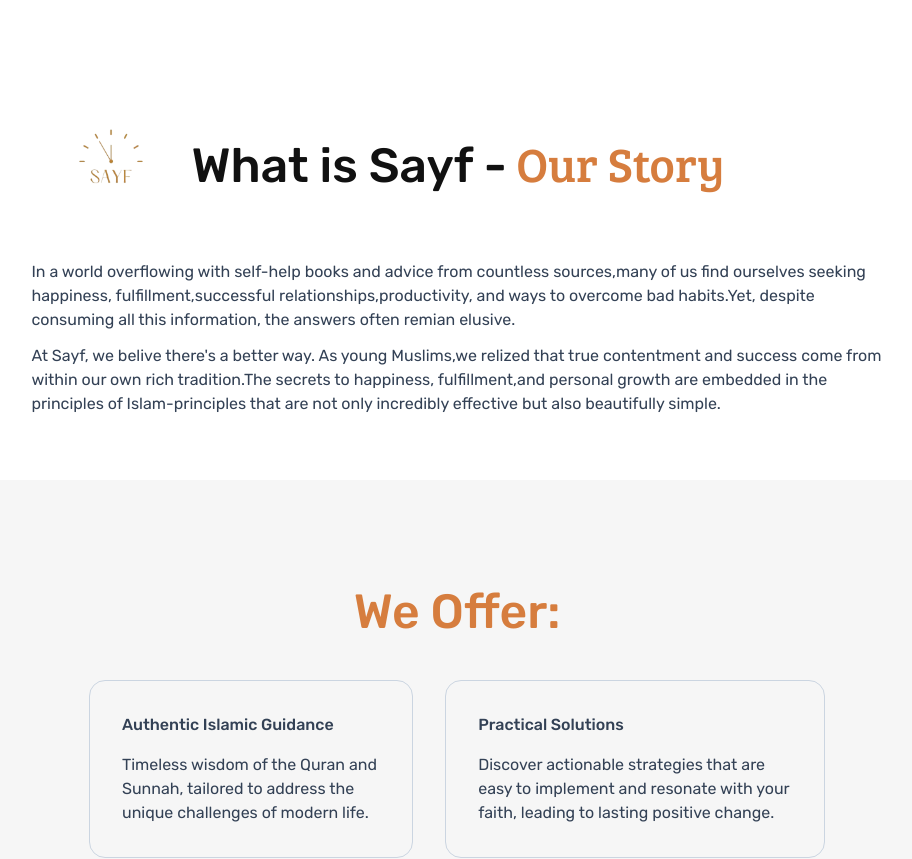
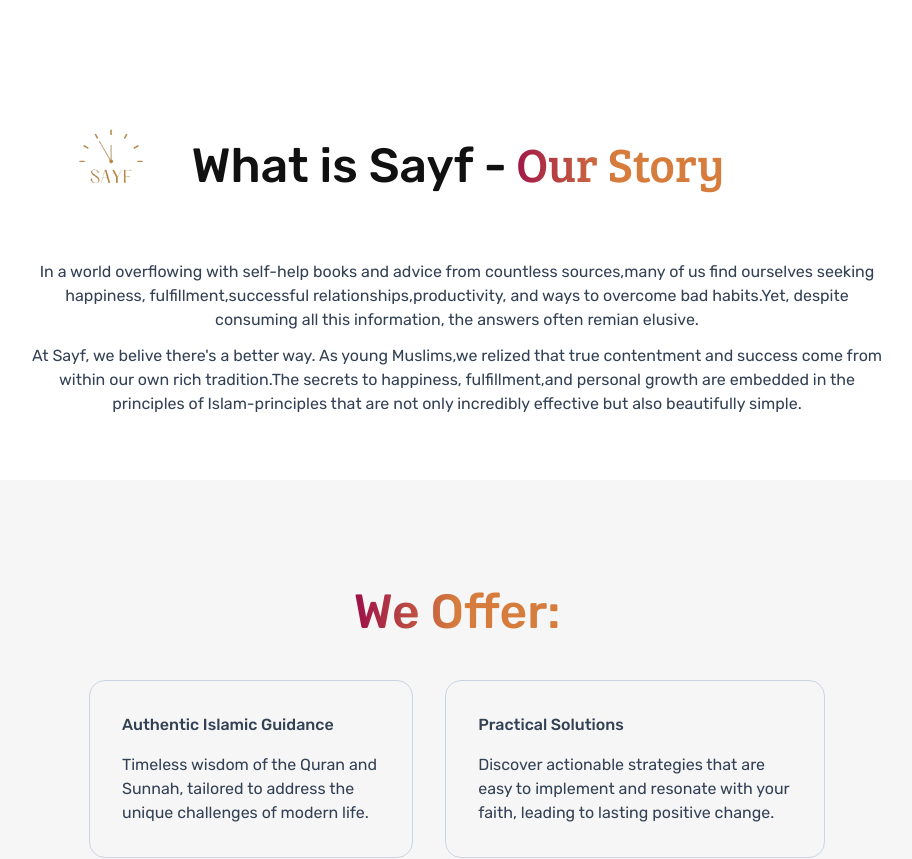
Before and after one commit to abdulrahmansoyooye/sayfproject, a Next.js app: page / in a window 1280 px wide. Shown: the part 760-1619 px from the top of the page, without its empty margins (183-1095 px from the left). Built offline with nearby package versions, Linux system fonts and the light colour scheme.

Commit message:
Add gradient back

```diff
--- a/app/globals.css
+++ b/app/globals.css
@@ -41,7 +41,7 @@
   font-family: var(--font-bree_serif);
 }
 .section {
-  @apply p-[5rem] mb-[3rem] max-lg:p-[2rem];
+  @apply p-[5rem] mb-[3rem] max-md:p-[2rem];
 }
 .nav {
   position: fixed;
@@ -115,13 +115,13 @@
   @apply w-full rounded-md border border-gray-200 bg-white py-2.5 font-satoshi pl-5 pr-12 text-sm shadow-sm font-medium focus:border-[#111d5e] focus:outline-none focus:ring-0;
 }
 .text-gradient-blue {
-  @apply bg-gradient-to-r from-[#D67D3E] via-[#D67D3E] to-[#D67D3E]  bg-clip-text text-transparent;
+  @apply bg-gradient-to-r from-[#9c0f48] via-[#D67D3E] to-[#D67D3E]  bg-clip-text text-transparent;
 }
 .black_btn {
-  @apply rounded-[0.4rem]  bg-[#D67D3E] p-[1rem_3rem] text-white transition-all hover:bg-[#9C0F48]  cursor-pointer text-center text-sm  flex items-center justify-center;
+  @apply rounded-[0.4rem]  bg-[#D67D3E] p-[1rem_3rem] text-white transition-all hover:bg-[#9C0F48]  cursor-pointer text-center text-sm  flex items-center justify-center shadow-[8px_5px_0_0_#f9e4d4];
 }
 .text-gradient-brown {
-  @apply bg-gradient-to-r from-[#D67D3E] via-[#D67D3E] to-[#F9E4D4]  bg-clip-text text-transparent;
+  @apply bg-gradient-to-r from-[#470D21] via-[#9C0F48] to-[#D67D3E]  bg-clip-text text-transparent;
 }
 .dark-text {
   @apply text-slate-700;
--- a/app/page.js
+++ b/app/page.js
@@ -29,7 +29,7 @@
           </div>
 
           <div className="flex sm:max-w-[70%]  m-auto max-lg:flex-col gap-[2rem]">
-            <div className="space-y-[0.75rem]">
+            <div className="space-y-[0.75rem] text-center">
               <p className="dark-text font-[400]">
                 In a world overflowing with self-help books and advice from
                 countless sources,many of us find ourselves seeking happiness,
```
